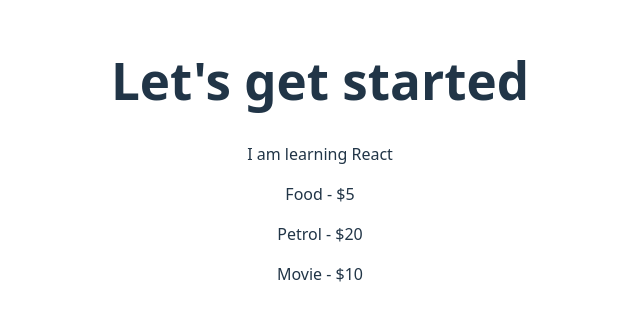
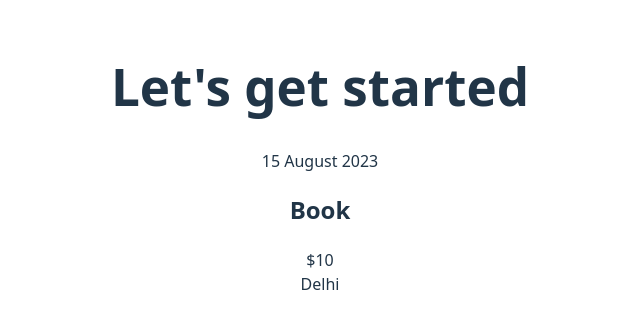
Before and after one commit to Saurabh-yadav07/React-project1, a React (Vite) app: page / in a window 1280 px wide. Shown: the part 240-568 px from the top of the page, without its empty margins (320-960 px from the left). Built offline with nearby package versions, Linux system fonts and the light colour scheme.

Commit message:
updated expense item component

```diff
--- a/src/App.jsx
+++ b/src/App.jsx
@@ -9,7 +9,6 @@
   return (
     <>
      <h1>Let's get started</h1>
-     <p>I am learning React</p>
      <ExpenseItem></ExpenseItem>
     </>
   )
--- a/src/custom components/ExpenseItem.jsx
+++ b/src/custom components/ExpenseItem.jsx
@@ -1,7 +1,11 @@
-export default function ExpenseItem(){
-    return (<>
-    <p>Food - $5</p>
-    <p>Petrol - $20</p>
-    <p>Movie - $10</p>
-    </>)
+// Write your code here:
+export default function ExpenseItem() {
+  return (<>
+    <div>15 August 2023</div>
+    <div>
+      <h2>Book</h2>
+    <div>$10</div>
+    </div>
+  <div>Delhi</div>
+  </>)
 }
```
